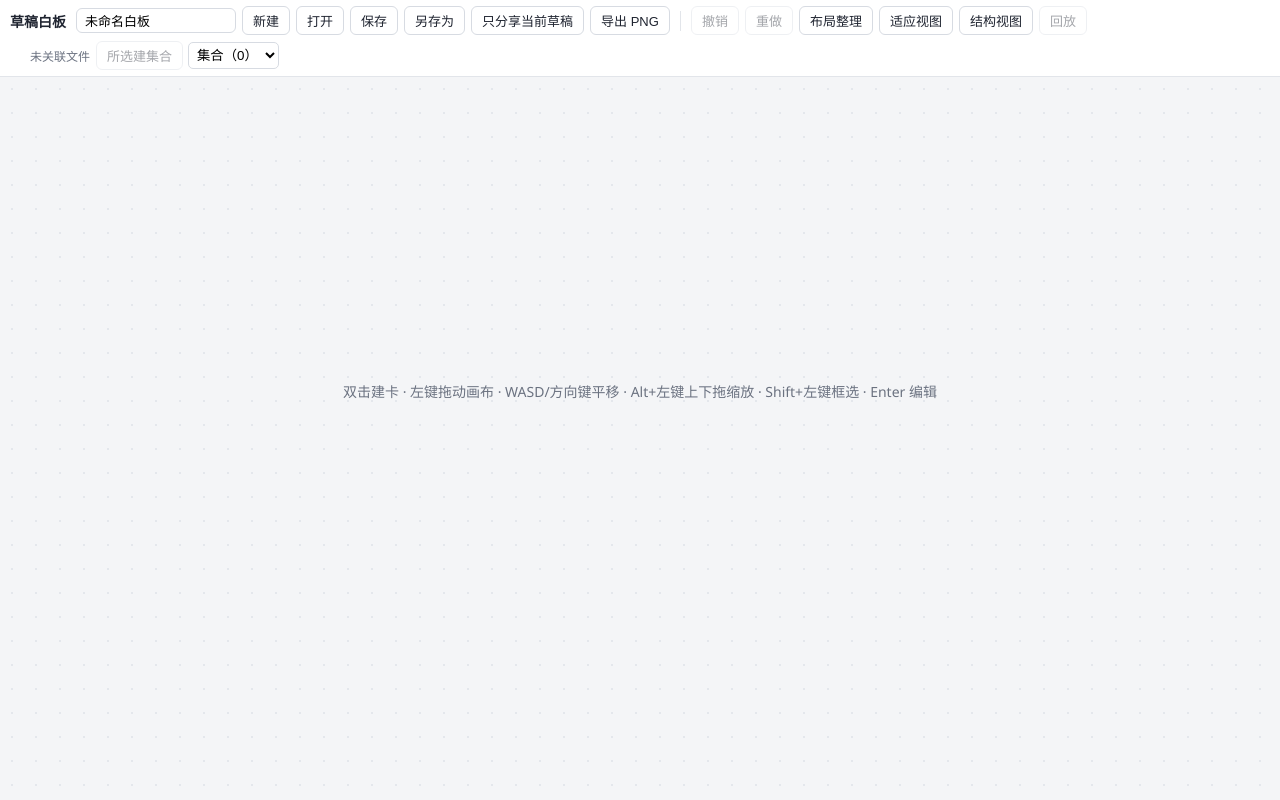
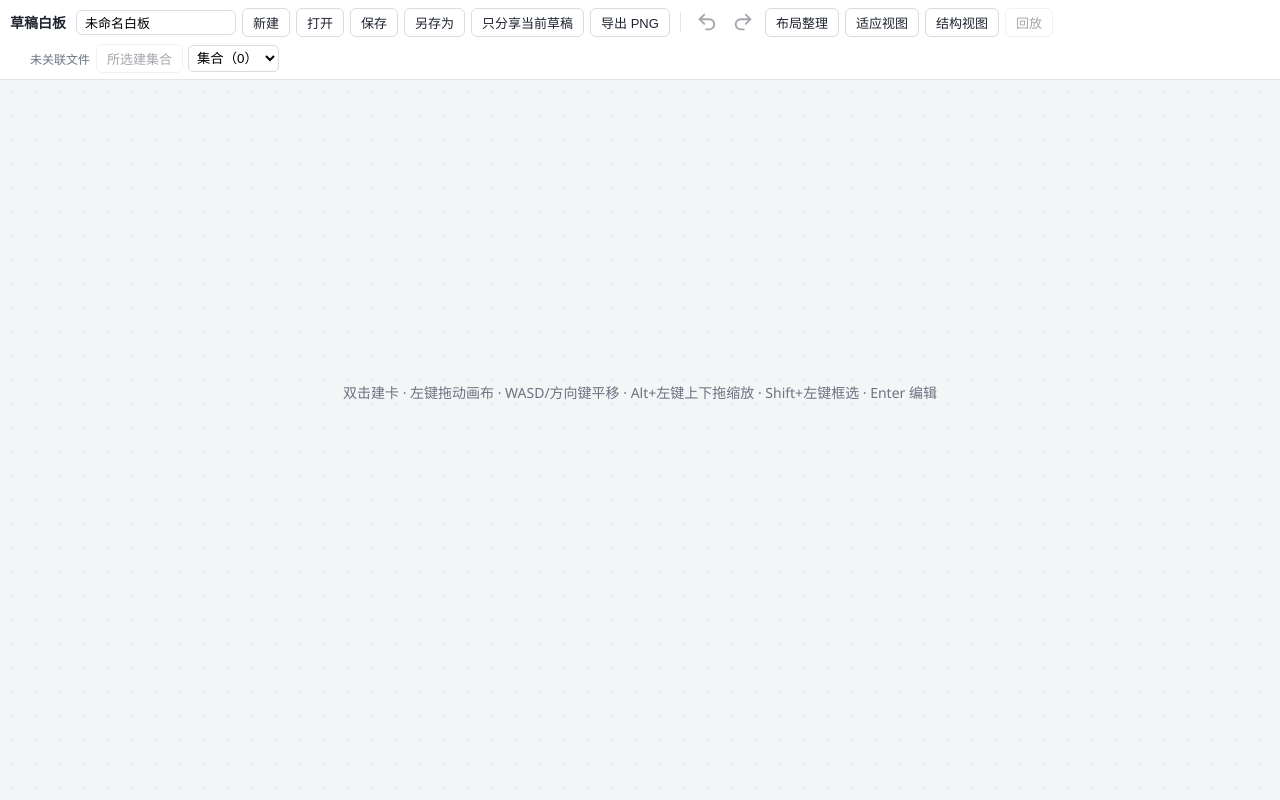
Before and after one commit to MYming-yue/draft-board, a React (Vite) app: page / in a window 1280 px wide. Built offline with nearby package versions, Linux system fonts and the light colour scheme.

Commit message:
将撤销和重做改为箭头图标按钮

```diff
--- a/src/styles.css
+++ b/src/styles.css
@@ -81,6 +81,35 @@ body,
 .toolbar button:disabled {
   opacity: 0.4;
   cursor: default;
+}
+.history-controls {
+  display: inline-flex;
+  align-items: center;
+  gap: 4px;
+}
+.toolbar .history-button {
+  display: inline-flex;
+  align-items: center;
+  justify-content: center;
+  width: 32px;
+  height: 32px;
+  padding: 4px;
+  border-color: transparent;
+  flex-shrink: 0;
+}
+.history-button svg {
+  display: block;
+  flex-shrink: 0;
+}
+.history-button:focus-visible {
+  outline: 2px solid var(--selection);
+  outline-offset: 2px;
+}
+@media (pointer: coarse) {
+  .toolbar .history-button {
+    width: 44px;
+    height: 44px;
+  }
 }
 .sep {
   width: 1px;
--- /dev/null
+++ b/src/ui/HistoryIcon.tsx
@@ -0,0 +1,16 @@
+// Lucide undo-2 / redo-2, ISC licensed. Notice: public/licenses/lucide.txt.
+// Sources: https://github.com/lucide-icons/lucide/tree/main/icons
+export function HistoryIcon({ action }: { action: "undo" | "redo" }) {
+  return (
+    <svg width="22" height="22" viewBox="0 0 24 24" fill="none" stroke="currentColor"
+      strokeWidth="2" strokeLinecap="round" strokeLinejoin="round" aria-hidden="true" focusable="false">
+      {action === "undo" ? <>
+        <path d="M9 14 4 9l5-5" />
+        <path d="M4 9h10.5a5.5 5.5 0 0 1 5.5 5.5a5.5 5.5 0 0 1-5.5 5.5H11" />
+      </> : <>
+        <path d="m15 14 5-5-5-5" />
+        <path d="M20 9H9.5A5.5 5.5 0 0 0 4 14.5A5.5 5.5 0 0 0 9.5 20H13" />
+      </>}
+    </svg>
+  );
+}
--- a/src/ui/Toolbar.tsx
+++ b/src/ui/Toolbar.tsx
@@ -1,5 +1,6 @@
 import { ACCENTS, type Accent } from "../model";
 import type { EditorApi } from "./store";
+import { HistoryIcon } from "./HistoryIcon";
 
 interface ToolbarProps {
   editor: EditorApi;
@@ -78,12 +79,16 @@ export function Toolbar(p: ToolbarProps) {
       <button onClick={p.onExportStrip} title="导出 history=[] 的 .draft（契约 §3-D）">只分享当前草稿</button>
       <button onClick={p.onExportPng}>导出 PNG</button>
       <span className="sep" />
-      <button disabled={!canUndo} onClick={() => dispatch({ type: "undo" })} title="Ctrl+Z">
-        撤销
-      </button>
-      <button disabled={!canRedo} onClick={() => dispatch({ type: "redo" })} title="Ctrl+Shift+Z">
-        重做
-      </button>
+      <span className="history-controls" role="group" aria-label="白板历史操作">
+        <button className="history-button" type="button" aria-label="撤销" disabled={!canUndo}
+          onClick={() => dispatch({ type: "undo" })} title="撤销（Ctrl+Z）">
+          <HistoryIcon action="undo" />
+        </button>
+        <button className="history-button" type="button" aria-label="重做" disabled={!canRedo}
+          onClick={() => dispatch({ type: "redo" })} title="重做（Ctrl+Y / Ctrl+Shift+Z）">
+          <HistoryIcon action="redo" />
+        </button>
+      </span>
       <button onClick={(event) => p.onLayout(event.shiftKey)} disabled={p.layoutBusy || state.replay.active || !!state.editingId} aria-busy={p.layoutBusy} title="整理全板并适应视图；按住 Shift 点击时只整理选中卡片及其后代">
         {p.layoutBusy ? "整理中…" : "布局整理"}
       </button>
```
Also changed, not shown: public/licenses/lucide.txt (added), 1 other file (tests, documents, lock files or other folders).
